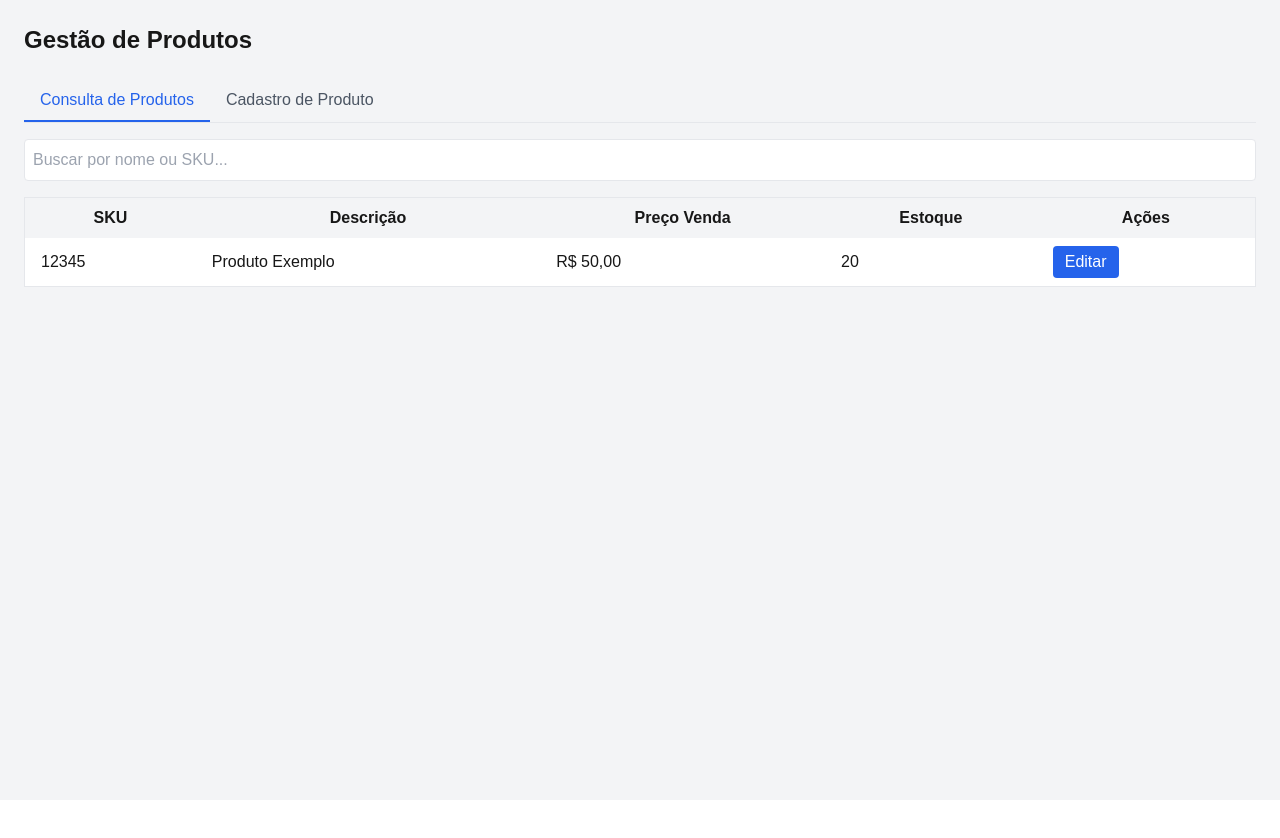
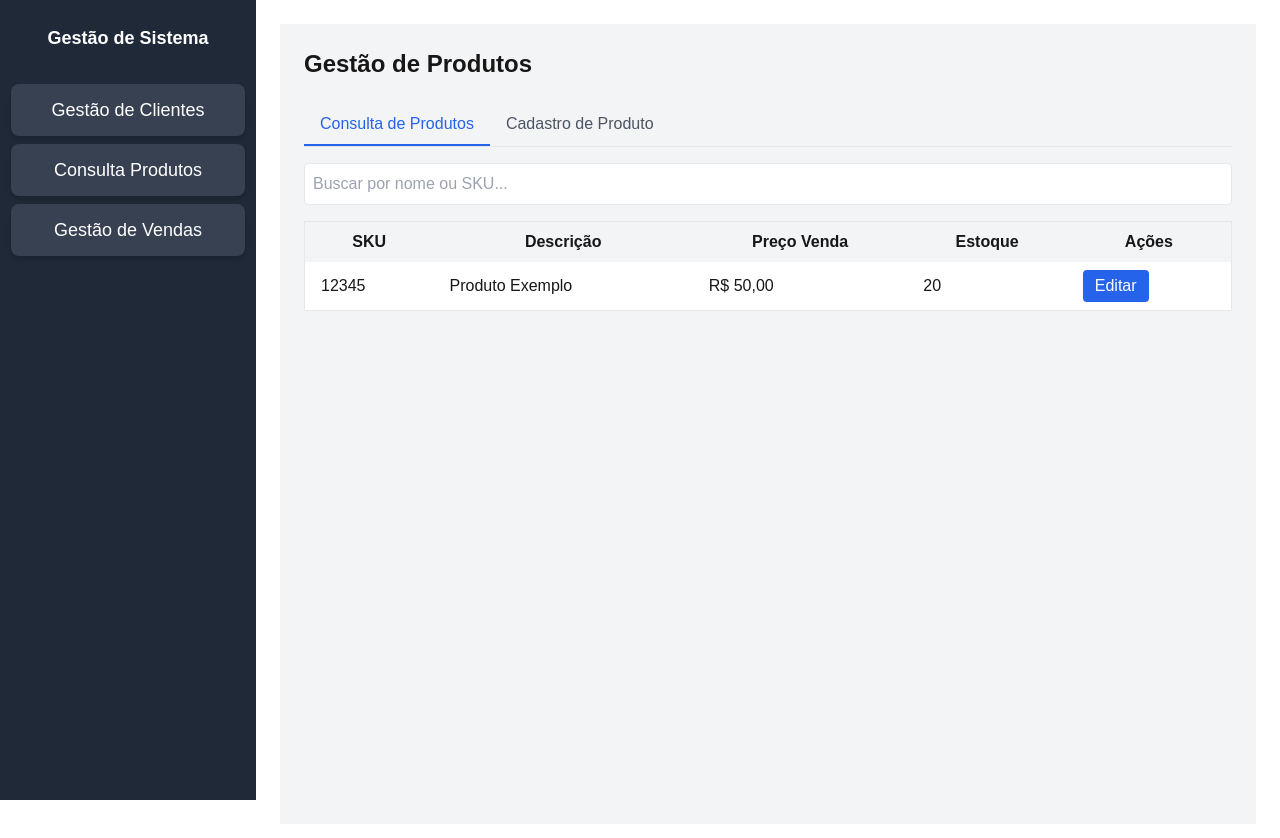
Before and after one commit to WindRoseCode/SG-Place, a Next.js app in the folder sg_next/: page / in a window 1280 px wide. Shown: the top 838 px of the page. Before the commit the page ends 800 px from the top, so only its background shows below. Built offline with nearby package versions, Linux system fonts and the light colour scheme.

Commit message:
tailwin funcional

```diff
--- a/sg_next/app/page.tsx
+++ b/sg_next/app/page.tsx
@@ -1,11 +1,11 @@
-// import Header from "../componentes/Produtos/Header.jsx";
+import Sidebar from "../componentes/Sidebar/Sidebar.jsx";
 import Main from "../componentes/Produtos/Main.jsx";
 
 
 export default function Home() {
   return (
     <>
-      {/* <Header/> */}
+      <Sidebar/>
       <Main/>
     </>
   );
--- a/sg_next/componentes/Produtos/Main.jsx
+++ b/sg_next/componentes/Produtos/Main.jsx
@@ -5,6 +5,9 @@ export default function Index() {
   const [activeTab, setActiveTab] = useState("consulta");
 
   return (
+    <>
+    <div className="ml-64 p-6">
+
     <div className="p-6 bg-gray-100 min-h-screen">
                         <h2 className="text-2xl font-semibold mb-6">Gestão de Produtos</h2>
       {/* Tabs */}
@@ -201,5 +204,7 @@ export default function Index() {
         )}
       </div>
     </div>
+    </div>
+    </>
   );
 }
--- a/sg_next/componentes/SideBar/Sidebar.jsx
+++ b/sg_next/componentes/SideBar/Sidebar.jsx
@@ -1,14 +1,63 @@
 export default function SideBar() {
     return (
         <aside>
-            <a href="index.html">Gestão de Sistema</a>
-            <a href="clientes.html">Gestão de Clientes</a>
-            <a href="produtos.html">Consulta Produtos</a>
-            <a href="gestao-vendas.html">Gestão de Vendas</a>
-            <a href="financeiro.html">Gestão Financeira</a>
-            <a href="relatorios.html">Relatórios</a>
-            <a href="dashboard.html">Dashboard</a>
-            <a href="pedidos.html">Pedidos Processados</a>
+
+            <div className="fixed top-0 left-0 h-full w-64 bg-gray-800 flex flex-col items-center pt-6">
+
+                <a
+                    href="index.html"
+                    class="text-lg font-semibold text-white mb-6"
+                >
+                    Gestão de Sistema
+                </a>
+
+                {/* Menu Items  */}
+                <nav className="flex-1 w-full">
+                    <a
+                        href="clientes.html"
+                        className="block px-6 py-3 text-lg text-white bg-gray-700 rounded-lg my-2 w-11/12 mx-auto text-center shadow-md transition transform hover:bg-gray-600 hover:scale-105"
+                    >
+                        Gestão de Clientes
+                    </a>
+                    <a
+                        href="produtos.html"
+                        className="block px-6 py-3 text-lg text-white bg-gray-700 rounded-lg my-2 w-11/12 mx-auto text-center shadow-md transition transform hover:bg-gray-600 hover:scale-105"
+                    >
+                        Consulta Produtos
+                    </a>
+                    <a
+                        href="gestao-vendas.html"
+                        className="block px-6 py-3 text-lg text-white bg-gray-700 rounded-lg my-2 w-11/12 mx-auto text-center shadow-md transition transform hover:bg-blue-600 hover:scale-105"
+                    >
+                        Gestão de Vendas
+                    </a>
+                    {/* <a
+                        href="financeiro.html"
+                        className="block px-6 py-3 text-lg text-white bg-gray-700 rounded-lg my-2 w-11/12 mx-auto text-center shadow-md transition transform hover:bg-gray-600 hover:scale-105"
+                    >
+                        Gestão Financeira
+                    </a>
+                    <a
+                        href="relatorios.html"
+                        className="block px-6 py-3 text-lg text-white bg-gray-700 rounded-lg my-2 w-11/12 mx-auto text-center shadow-md transition transform hover:bg-gray-600 hover:scale-105"
+                    >
+                        Relatórios
+                    </a> */}
+                    {/* <a
+                        href="dashboard.html"
+                        className="block px-6 py-3 text-lg text-white bg-gray-700 rounded-lg my-2 w-11/12 mx-auto text-center shadow-md transition transform hover:bg-gray-600 hover:scale-105"
+                    >
+                        Dashboard
+                    </a>
+                    <a
+                        href="pedidos.html"
+                        classNames="block px-6 py-3 text-lg text-white bg-gray-700 rounded-lg my-2 w-11/12 mx-auto text-center shadow-md transition transform hover:bg-gray-600 hover:scale-105"
+                    >
+                        Pedidos Processados
+                    </a> */}
+                </nav>
+            </div>
+
         </aside>
     )
 }
```
